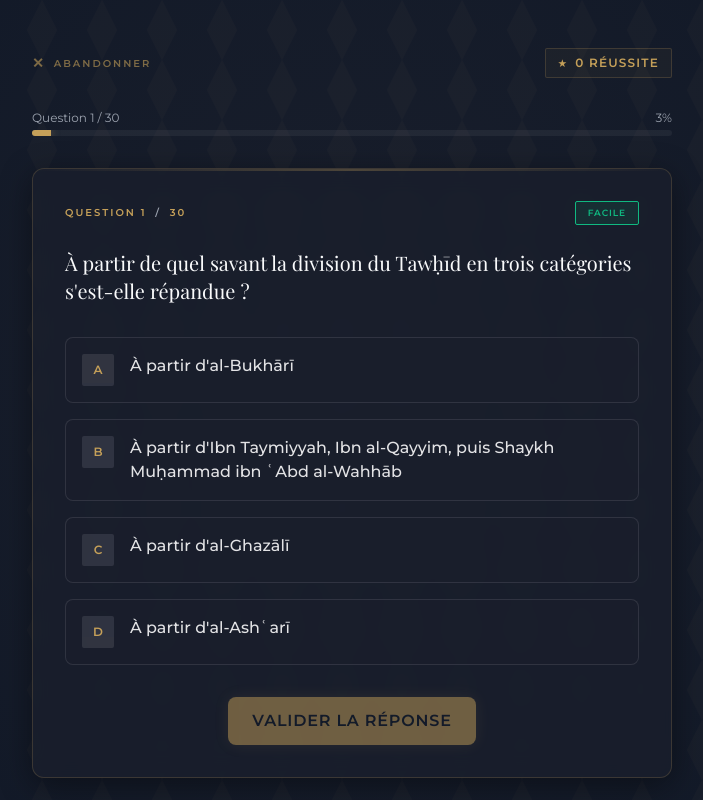
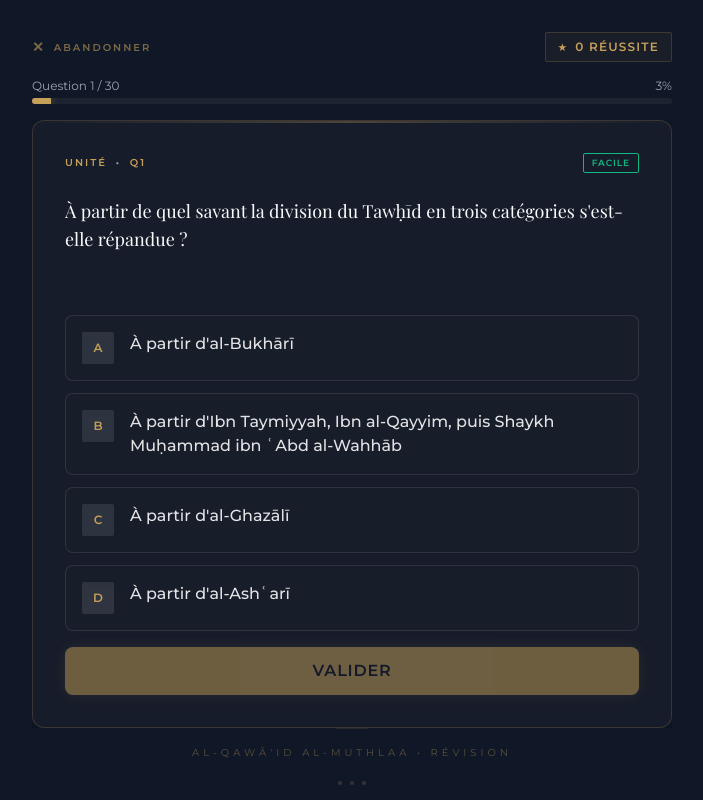
Before and after one commit to Souhail-m-dev/quiz_qawaid, a React (Vite) app: page / in a window 1280 px wide. Both pictures are taken after a click on the button 640 px from the left and 577 px from the top of the page. Shown: the top 800 px of the page, without its empty margins (288-991 px from the left). Built offline with nearby package versions, Linux system fonts and the light colour scheme.

Commit message:
feat: overhaul quiz UI with strict 100vh layout and smooth transitions

```diff
--- a/package.json
+++ b/package.json
@@ -9,6 +9,7 @@
     "preview": "vite preview"
   },
   "dependencies": {
+    "framer-motion": "^12.38.0",
     "react": "^18.3.1",
     "react-dom": "^18.3.1"
   },
--- a/src/App.css
+++ b/src/App.css
@@ -20,6 +20,7 @@ html,
 body,
 #root {
   height: 100%;
+  height: 100svh; /* Small viewport height fallback */
 }
 
 body {
@@ -28,6 +29,9 @@ body {
   color: var(--color-text);
   font-family: 'Montserrat', sans-serif;
   -webkit-font-smoothing: antialiased;
+  min-height: 100dvh; /* Dynamic viewport height */
+  display: flex;
+  flex-direction: column;
 
   /* Islamic Pattern Background */
   background-image:
--- a/src/App.jsx
+++ b/src/App.jsx
@@ -78,7 +78,8 @@ export default function App() {
   };
 
   return (
-    <div className="min-h-full">
+    <div className="flex flex-col min-h-screen min-h-[100dvh]">
+      <main className="flex-1">
         {phase === 'accueil' && (
           <Accueil
             meta={data.meta}
@@ -119,8 +120,9 @@ export default function App() {
             onAccueil={retourAccueil}
           />
         )}
+      </main>
 
-      <footer className="text-center py-10 opacity-40">
+      <footer className="text-center py-10 opacity-40 shrink-0">
         <div className="w-8 h-[1px] bg-accent/30 mx-auto mb-4" />
         <p className="text-[10px] text-accent uppercase tracking-[0.4em]">
           Al-Qawā'id Al-Muthlaa • Révision
--- a/src/components/QuestionCard.jsx
+++ b/src/components/QuestionCard.jsx
@@ -1,11 +1,12 @@
 import React from 'react';
+import { motion, AnimatePresence } from 'framer-motion';
 import OptionButton from './OptionButton.jsx';
 import FeedbackPanel from './FeedbackPanel.jsx';
 
 const BADGE = {
-  facile: { label: 'Facile', cls: 'bg-facile/10 text-facile' },
-  moyenne: { label: 'Moyenne', cls: 'bg-moyenne/10 text-moyenne' },
-  difficile: { label: 'Difficile', cls: 'bg-difficile/10 text-difficile' }
+  facile: { label: 'Facile', cls: 'text-facile' },
+  moyenne: { label: 'Moyenne', cls: 'text-moyenne' },
+  difficile: { label: 'Difficile', cls: 'text-difficile' }
 };
 
 export default function QuestionCard({
@@ -24,58 +25,94 @@ export default function QuestionCard({
     feedbackVisible && reponseEnCours === question.reponseCorrecte;
 
   return (
-    <div className="card relative overflow-hidden">
+    <motion.div
+      key={question.id}
+      initial={{ opacity: 0, y: 10 }}
+      animate={{ opacity: 1, y: 0 }}
+      exit={{ opacity: 0, y: -10 }}
+      className="card relative overflow-hidden flex flex-col h-full max-h-full"
+    >
       <div className="absolute top-0 left-0 w-full h-[2px] bg-gradient-to-r from-transparent via-accent/30 to-transparent" />
 
-      <div className="flex items-center justify-between mb-6">
+      {/* Header Area - Compact */}
+      <div className="flex items-center justify-between mb-4 shrink-0">
         <span className="text-[10px] font-bold text-accent uppercase tracking-[0.2em]">
-          Question {numero} <span className="text-muted mx-1">/</span> {total}
+          Unité {question.coursId} <span className="text-muted mx-1">•</span> Q{numero}
         </span>
-        <span className={`text-[9px] font-bold px-3 py-1 rounded-sm border border-current uppercase tracking-widest ${badge.cls}`}>
+        <span className={`text-[9px] font-bold px-2 py-0.5 rounded-sm border border-current uppercase tracking-widest ${badge.cls}`}>
           {badge.label}
         </span>
       </div>
 
-      <h2 className="title-display text-lg sm:text-xl normal-case tracking-normal mb-8 leading-relaxed text-white">
+      {/* Question Text - Scrollable if too long, but flex-1 to take space */}
+      <div className="overflow-y-auto mb-4 flex-grow min-h-0 py-2">
+        <h2 className="title-display text-base sm:text-lg normal-case tracking-normal leading-relaxed text-white">
           {question.question}
         </h2>
+      </div>
 
-      <div className="grid gap-3 sm:gap-4" role="radiogroup" aria-label="Choisissez une réponse">
-        {question.options.map((opt, i) => (
+      {/* Options Area */}
+      <div className="grid gap-2 sm:gap-3 shrink-0" role="radiogroup" aria-label="Choisissez une réponse">
+        <AnimatePresence mode="popLayout">
+          {question.options.map((opt, i) => {
+            const isCorrect = i === question.reponseCorrecte;
+            const isSelected = reponseEnCours === i;
+
+            // Logic: If feedback is visible, only show the correct option
+            // and the selected option (if it was wrong).
+            if (feedbackVisible && !isCorrect && !isSelected) return null;
+
+            return (
+              <motion.div
+                key={i}
+                layout
+                initial={{ opacity: 0, scale: 0.95 }}
+                animate={{ opacity: 1, scale: 1 }}
+                exit={{ opacity: 0, scale: 0.9, height: 0, marginBottom: 0 }}
+                transition={{ duration: 0.3 }}
+              >
                 <OptionButton
-            key={i}
                   index={i}
                   texte={opt}
                   selectionne={reponseEnCours === i}
                   valide={feedbackVisible}
-            estCorrecte={i === question.reponseCorrecte}
-            estChoisie={reponseEnCours === i}
+                  estCorrecte={isCorrect}
+                  estChoisie={isSelected}
                   onClick={() => onChoisir(i)}
                 />
-        ))}
+              </motion.div>
+            );
+          })}
+        </AnimatePresence>
       </div>
 
       {!feedbackVisible && (
-        <div className="mt-8 flex justify-center">
+        <div className="mt-4 shrink-0">
           <button
             type="button"
             disabled={reponseEnCours === null}
             onClick={onValider}
-            className="btn-primary w-full sm:w-auto min-w-[160px]"
+            className="btn-primary w-full"
           >
-            Valider la réponse
+            Valider
           </button>
         </div>
       )}
 
       {feedbackVisible && (
+        <motion.div
+          initial={{ opacity: 0, h: 0 }}
+          animate={{ opacity: 1, h: 'auto' }}
+          className="mt-4 shrink-0 overflow-hidden"
+        >
           <FeedbackPanel
             estCorrecte={estCorrecteSelection}
             justification={question.justification}
             derniere={derniere}
             onSuivant={onSuivant}
           />
+        </motion.div>
       )}
-    </div>
+    </motion.div>
   );
 }
--- a/src/components/QuizSession.jsx
+++ b/src/components/QuizSession.jsx
@@ -22,8 +22,10 @@ export default function QuizSession({
   if (!question) return null;
 
   return (
-    <div className="max-w-2xl mx-auto px-4 py-8 sm:py-12 animate-in fade-in duration-700">
-      <div className="flex items-center justify-between mb-8 gap-4">
+    <div className="fixed inset-0 flex flex-col bg-bg overflow-hidden animate-in fade-in duration-700 h-[100svh] h-[100dvh]">
+      <div className="flex-1 flex flex-col max-w-2xl mx-auto w-full px-4 py-4 sm:py-8 overflow-hidden">
+        {/* Top Header */}
+        <div className="flex items-center justify-between mb-4 gap-4 shrink-0">
           <button
             type="button"
             onClick={onQuitter}
@@ -34,10 +36,13 @@ export default function QuizSession({
           <ScoreIndicator bonnes={bonnes} />
         </div>
 
-      <div className="mb-8">
+        {/* Progress Bar */}
+        <div className="mb-4 shrink-0">
           <ProgressBar courant={index + 1} total={total} />
         </div>
 
+        {/* Question Area - Takes remaining space */}
+        <div className="flex-1 min-h-0 overflow-hidden">
           <QuestionCard
             question={question}
             numero={index + 1}
@@ -49,8 +54,11 @@ export default function QuizSession({
             onValider={onValider}
             onSuivant={onSuivant}
           />
+        </div>
+      </div>
 
-      <div className="mt-8 text-center opacity-30">
+      {/* Visual Footer - Subtle */}
+      <div className="py-2 text-center opacity-20 shrink-0">
         <div className="w-1 h-1 bg-accent rounded-full inline-block mx-1" />
         <div className="w-1 h-1 bg-accent rounded-full inline-block mx-1" />
         <div className="w-1 h-1 bg-accent rounded-full inline-block mx-1" />
```
Also changed, not shown: public/logo.png, 1 other file (tests, documents, lock files or other folders). Lines whose indentation alone changed are shown as unchanged.
